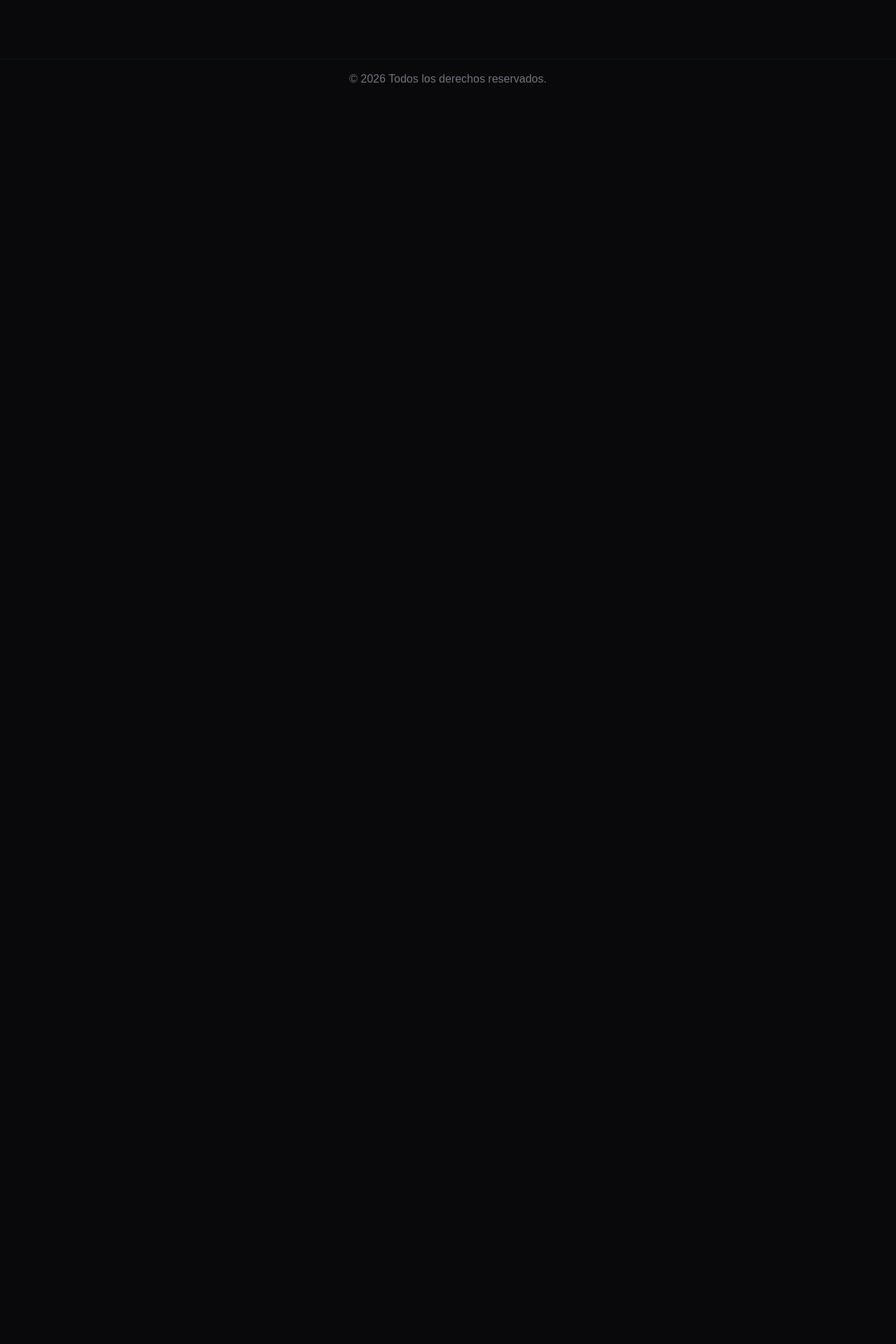
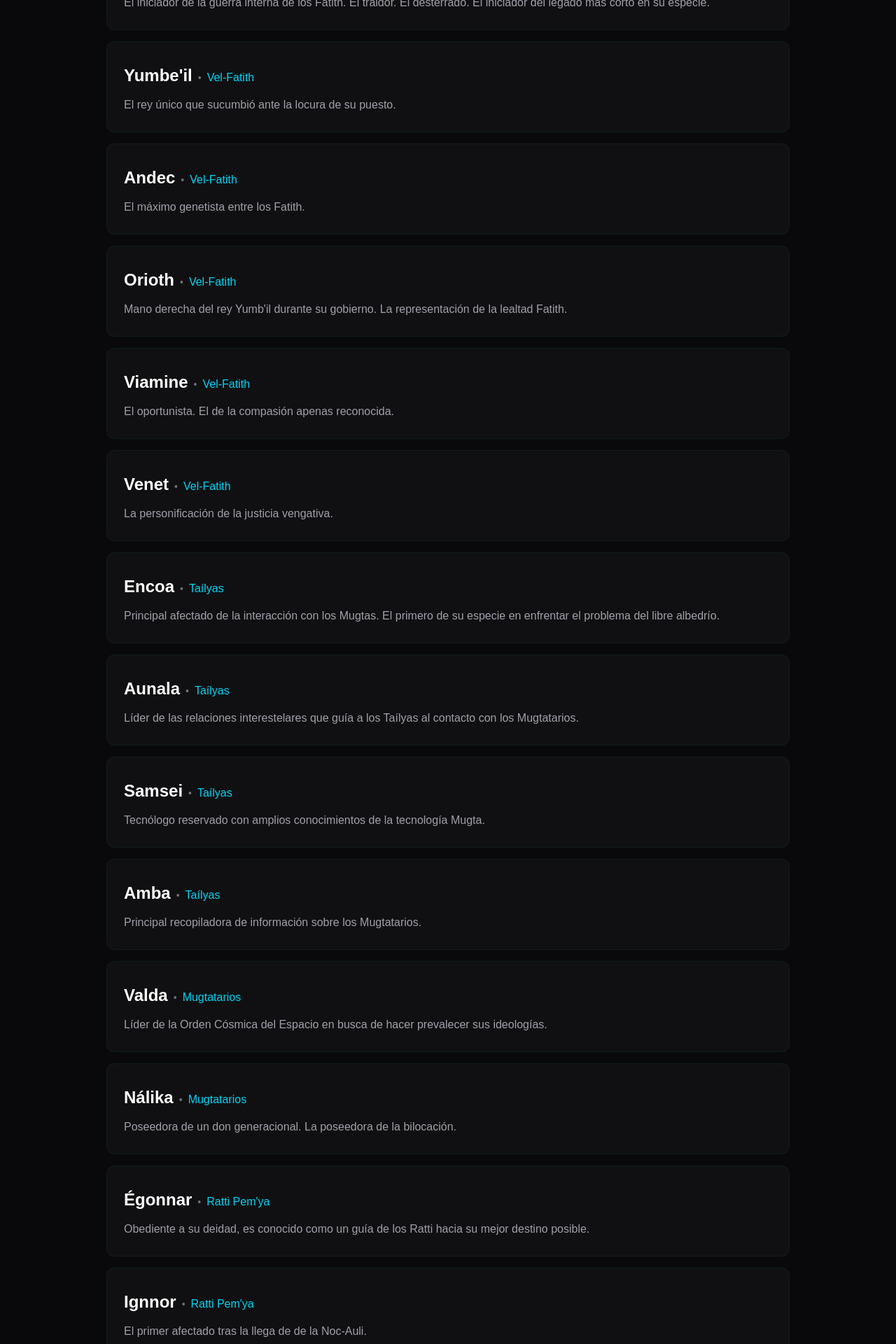
Before and after one commit to decaosyletras/traselcaos, a Next.js app in the folder mi-app/: page /personajes in a window 1280 px wide. Shown: the part 820-2740 px from the top of the page at 70% size. Before the commit the page ends 961 px from the top, so only its background shows below. Built offline with nearby package versions, Linux system fonts and the light colour scheme.

Commit message:
personajes/razas

```diff
--- a/mi-app/data/characters.ts
+++ b/mi-app/data/characters.ts
@@ -2,11 +2,11 @@ import { Character } from "@/types/Character";
 
 export const characters: Character[] = [
   {
+    //LIBRO 1
     id: "arsuen",
     slug: "arsuen",
     name: "Arsuen",
-    description:
-      "Comandante militar que desempeñó un papel clave durante la expansión imperial.",
+    description: "El joven que miró más allá de las estrellas.",
     image: "/images/characters/kael.jpg",
     raceId: "nastajiri",
     relationships: [
@@ -21,23 +21,187 @@ export const characters: Character[] = [
     ],
   },
   {
-    id: "venet",
-    slug: "venet",
-    name: "Venet",
-    description:
-      "Exploradora vinculada a los secretos del Anillo.",
+    id: "sorie",
+    slug: "sorie",
+    name: "Sorie",
+    description: "Líder que logró establecer contacto con los Mugtatarios.",
+    image: "/images/characters/lyra.jpg",
+    raceId: "nastajiri",
+    relationships: [],
+  },
+
+  {
+    id: "nafim",
+    slug: "nafim",
+    name: "Nafim",
+    description: "El que trajo información a los Nastajiri. El desaparecido de forma misteriosa.",
+    image: "/images/characters/lyra.jpg",
+    raceId: "xaofeir",
+    relationships: [],
+  },
+
+  {
+    id: "saone",
+    slug: "saone",
+    name: "Saone",
+    description: "El iniciador de la guerra interna de los Fatith. El traidor. El desterrado. El iniciador del legado más corto en su especie.",
     image: "/images/characters/lyra.jpg",
     raceId: "vel-fatith",
     relationships: [],
   },
   {
-    id: "sorie",
-    slug: "sorie",
-    name: "Sorie",
-    description:
-      "Líder de la Unidad tecnológica",
+    id: "yumbe-il",
+    slug: "yumbe-il",
+    name: "Yumbe'il",
+    description: "El rey único que sucumbió ante la locura de su puesto.",
     image: "/images/characters/lyra.jpg",
     raceId: "vel-fatith",
     relationships: [],
   },
+  {
+    id: "andec",
+    slug: "andec",
+    name: "Andec",
+    description: "El máximo genetista entre los Fatith.",
+    image: "/images/characters/lyra.jpg",
+    raceId: "vel-fatith",
+    relationships: [],
+  },
+  {
+    id: "orioth",
+    slug: "orioth",
+    name: "Orioth",
+    description: "Mano derecha del rey Yumb'il durante su gobierno. La representación de la lealtad Fatith.",
+    image: "/images/characters/lyra.jpg",
+    raceId: "vel-fatith",
+    relationships: [],
+  },
+  {
+    id: "viamine",
+    slug: "viamine",
+    name: "Viamine",
+    description: "El oportunista. El de la compasión apenas reconocida.",
+    image: "/images/characters/lyra.jpg",
+    raceId: "vel-fatith",
+    relationships: [],
+  },
+  {
+    id: "venet",
+    slug: "venet",
+    name: "Venet",
+    description: "La personificación de la justicia vengativa.",
+    image: "/images/characters/lyra.jpg",
+    raceId: "vel-fatith",
+    relationships: [],
+  },
+
+
+
+  //LIBRO 2
+  {
+    id: "encoa",
+    slug: "encoa",
+    name: "Encoa",
+    description: "Principal afectado de la interacción con los Mugtas. El primero de su especie en enfrentar el problema del libre albedrío.",
+    image: "/images/characters/lyra.jpg",
+    raceId: "tailyas",
+    relationships: [],
+  },
+  {
+    id: "aunala",
+    slug: "aunala",
+    name: "Aunala",
+    description: "Líder de las relaciones interestelares que guía a los Taílyas al contacto con los Mugtatarios.",
+    image: "/images/characters/lyra.jpg",
+    raceId: "tailyas",
+    relationships: [],
+  },
+  {
+    id: "samsei",
+    slug: "samsei",
+    name: "Samsei",
+    description: "Tecnólogo reservado con amplios conocimientos de la tecnología Mugta.",
+    image: "/images/characters/lyra.jpg",
+    raceId: "tailyas",
+    relationships: [],
+  },
+  {
+    id: "amba",
+    slug: "amba",
+    name: "Amba",
+    description: "Principal recopiladora de información sobre los Mugtatarios.",
+    image: "/images/characters/lyra.jpg",
+    raceId: "tailyas",
+    relationships: [],
+  },
+
+  {
+    id: "valda",
+    slug: "valda",
+    name: "Valda",
+    description: "Líder de la Orden Cósmica del Espacio en busca de hacer prevalecer sus ideologías.",
+    image: "/images/characters/lyra.jpg",
+    raceId: "mugtatarios",
+    relationships: [],
+  },
+  {
+    id: "nalika",
+    slug: "nalika",
+    name: "Nálika",
+    description: "Poseedora de un don generacional. La poseedora de la bilocación.",
+    image: "/images/characters/lyra.jpg",
+    raceId: "mugtatarios",
+    relationships: [],
+  },
+
+  {
+    id: "egonnar",
+    slug: "egonnar",
+    name: "Égonnar",
+    description: "Obediente a su deidad, es conocido como un guía de los Ratti hacia su mejor destino posible.",
+    image: "/images/characters/lyra.jpg",
+    raceId: "ratti-pem-ya",
+    relationships: [],
+  },
+  {
+    id: "ignnor",
+    slug: "ignnor",
+    name: "Ignnor",
+    description: "El primer afectado tras la llega de de la Noc-Auli.",
+    image: "/images/characters/lyra.jpg",
+    raceId: "ratti-pem-ya",
+    relationships: [],
+  },
+  {
+    id: "delius",
+    slug: "delius",
+    name: "Delius",
+    description: "Principal investigadora y apoyo para la Noc-Auli.",
+    image: "/images/characters/lyra.jpg",
+    raceId: "ratti-pem-ya",
+    relationships: [],
+  },
+
+
+
+  //LIBRO 3
+  {
+    id: "itsssna",
+    slug: "itsssna",
+    name: "Itsssna",
+    description: "Rebelde en desacuerdo con la estructura piramidal y su Soberano. El que trajo dos regalos al círculo de los Trece.",
+    image: "/images/characters/lyra.jpg",
+    raceId: "krks",
+    relationships: [],
+  },
+  {
+    id: "ak-oum",
+    slug: "ak-oum",
+    name: "Ak'oum",
+    description: "Soberano que ejerce con mano dura el poder y el dominio. El que quiere estar por encima de los Trece.",
+    image: "/images/characters/lyra.jpg",
+    raceId: "krks",
+    relationships: [],
+  },
+
 ];
```
Also changed, not shown: 1 other file (tests, documents, lock files or other folders).
